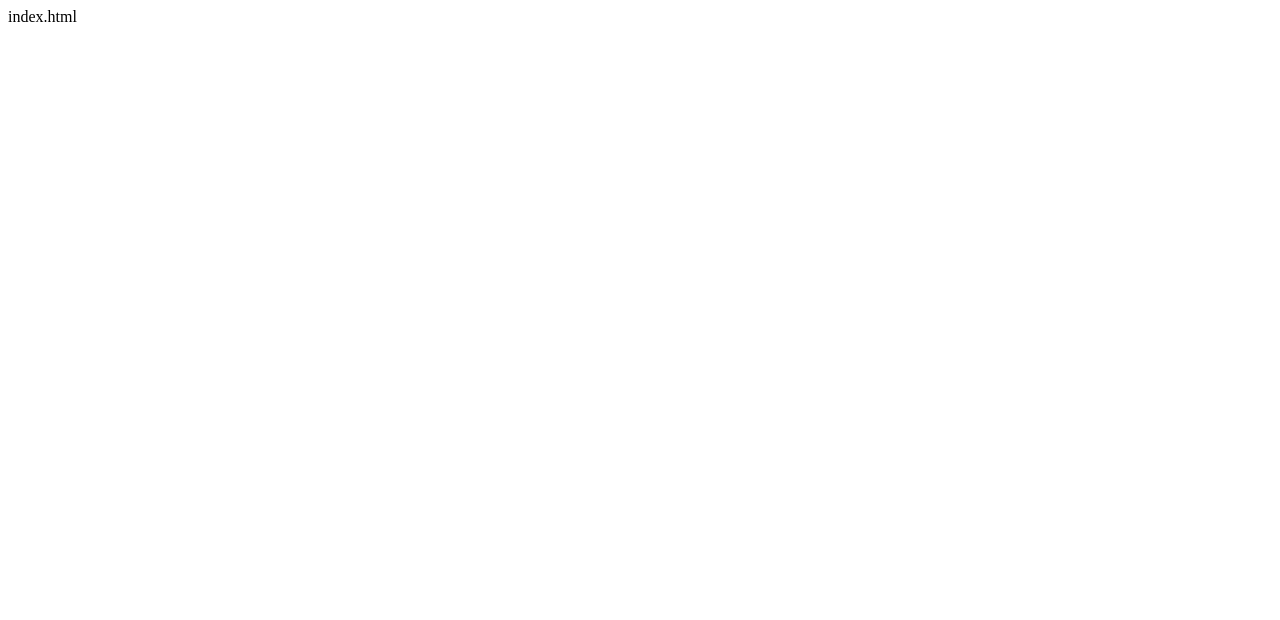
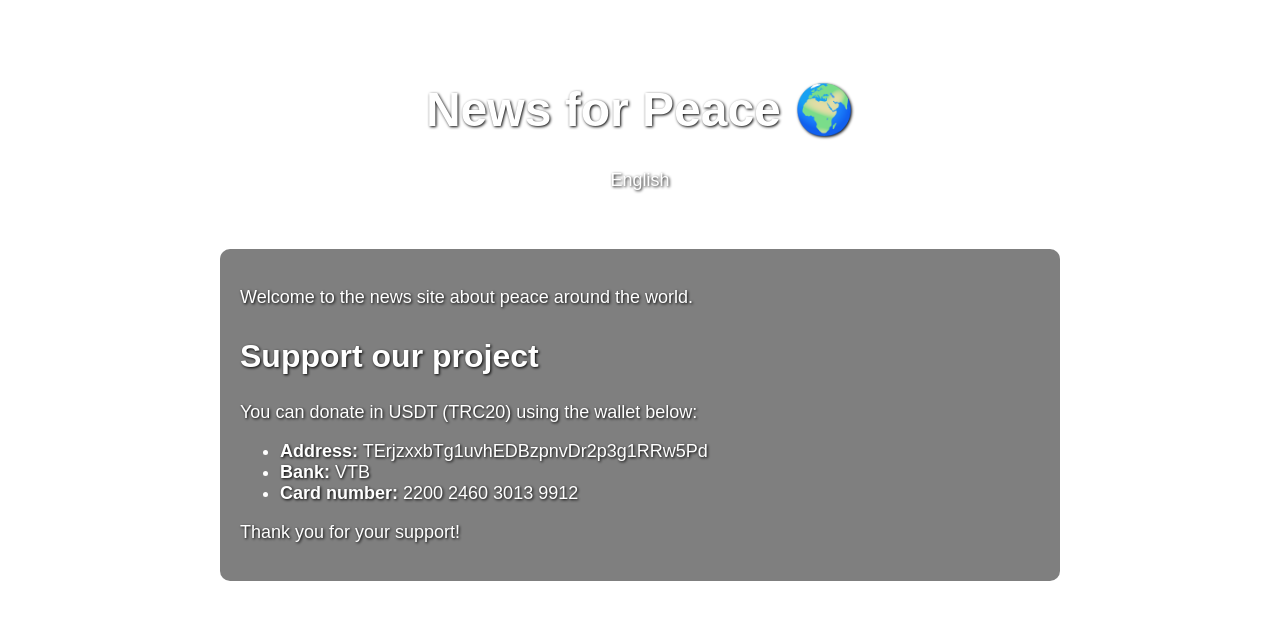
Before and after one commit to chas751/my-new-blog, a plain HTML site: page index.html in a window 1280 px wide. Drawn offline with Linux system fonts and the light colour scheme.

Commit message:
Update index.html

```diff
--- a/index.html
+++ b/index.html
@@ -1 +1,62 @@
-index.html
+<!DOCTYPE html>
+<html lang="en">
+<head>
+    <meta charset="UTF-8">
+    <meta name="viewport" content="width=device-width, initial-scale=1.0">
+    <title>News for Peace</title>
+    <link rel="manifest" href="manifest.json">
+    <style>
+        body {
+            margin: 0;
+            padding: 0;
+            font-family: Arial, sans-serif;
+            background-image: url('background.png');
+            background-size: cover;
+            background-position: center;
+            background-attachment: fixed;
+            color: white;
+            text-shadow: 1px 1px 3px black;
+        }
+        header {
+            text-align: center;
+            padding: 50px 20px 20px 20px;
+        }
+        main {
+            max-width: 800px;
+            margin: 20px auto;
+            background: rgba(0, 0, 0, 0.5);
+            padding: 20px;
+            border-radius: 10px;
+        }
+        h1 {
+            font-size: 48px;
+        }
+        h2 {
+            font-size: 32px;
+            margin-top: 30px;
+        }
+        p, li {
+            font-size: 18px;
+        }
+    </style>
+</head>
+<body>
+    <header>
+        <h1>News for Peace 🌍</h1>
+        <p>English</p>
+    </header>
+    <main>
+        <p>Welcome to the news site about peace around the world.</p>
+
+        <h2>Support our project</h2>
+        <p>You can donate in USDT (TRC20) using the wallet below:</p>
+        <ul>
+            <li><strong>Address:</strong> TErjzxxbTg1uvhEDBzpnvDr2p3g1RRw5Pd</li>
+            <li><strong>Bank:</strong> VTB</li>
+            <li><strong>Card number:</strong> 2200 2460 3013 9912</li>
+        </ul>
+
+        <p>Thank you for your support!</p>
+    </main>
+</body>
+</html>
```
